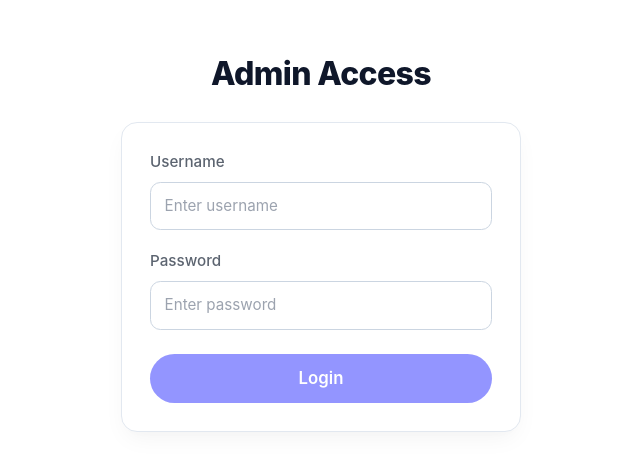
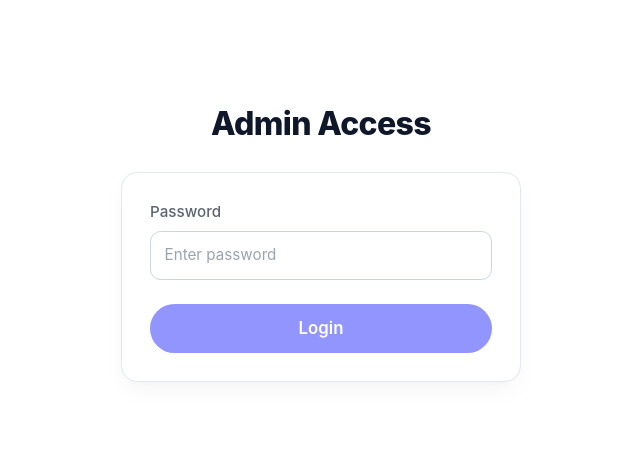
Before and after one commit to kabakoyiri-source/newethtest, a Next.js app: page /admin in a window 1280 px wide. Shown: the part 159-630 px from the top of the page, without its empty margins (319-959 px from the left). Built offline with nearby package versions, Linux system fonts and the light colour scheme.

Commit message:
niania nia

```diff
--- a/src/app/admin/page.tsx
+++ b/src/app/admin/page.tsx
@@ -21,7 +21,6 @@ export default function AdminPage() {
   // États pour l'authentification (comme sur la page principale)
   const [isAuthenticated, setIsAuthenticated] = useState(false);
   const [isMounted, setIsMounted] = useState(false);
-  const [usernameInput, setUsernameInput] = useState("");
   const [passwordInput, setPasswordInput] = useState("");
   const [authError, setAuthError] = useState("");
 
@@ -64,14 +63,14 @@ export default function AdminPage() {
 
   const handleLogin = (e: React.FormEvent) => {
     e.preventDefault();
-    if (usernameInput === "USDT" && passwordInput === "Dubai2026") {
+    if (passwordInput === "Dubai2026") {
       setIsAuthenticated(true);
       setAuthError("");
       if (typeof window !== "undefined") {
         sessionStorage.setItem("admin_auth", "true");
       }
     } else {
-      setAuthError("Username or Password incorrect.");
+      setAuthError("Password incorrect.");
     }
   };
 
@@ -139,18 +138,6 @@ export default function AdminPage() {
           </h1>
 
           <form onSubmit={handleLogin} className="form-container" style={{ width: "100%", textAlign: "left" }}>
-            <label className="form-label">Username</label>
-            <div className="input-row" style={{ marginBottom: "1.25rem" }}>
-              <input
-                type="text"
-                value={usernameInput}
-                onChange={(e) => setUsernameInput(e.target.value)}
-                className="input-row__field"
-                placeholder="Enter username"
-                required
-              />
-            </div>
-
             <label className="form-label">Password</label>
             <div className="input-row" style={{ marginBottom: "1.5rem" }}>
               <input
```
